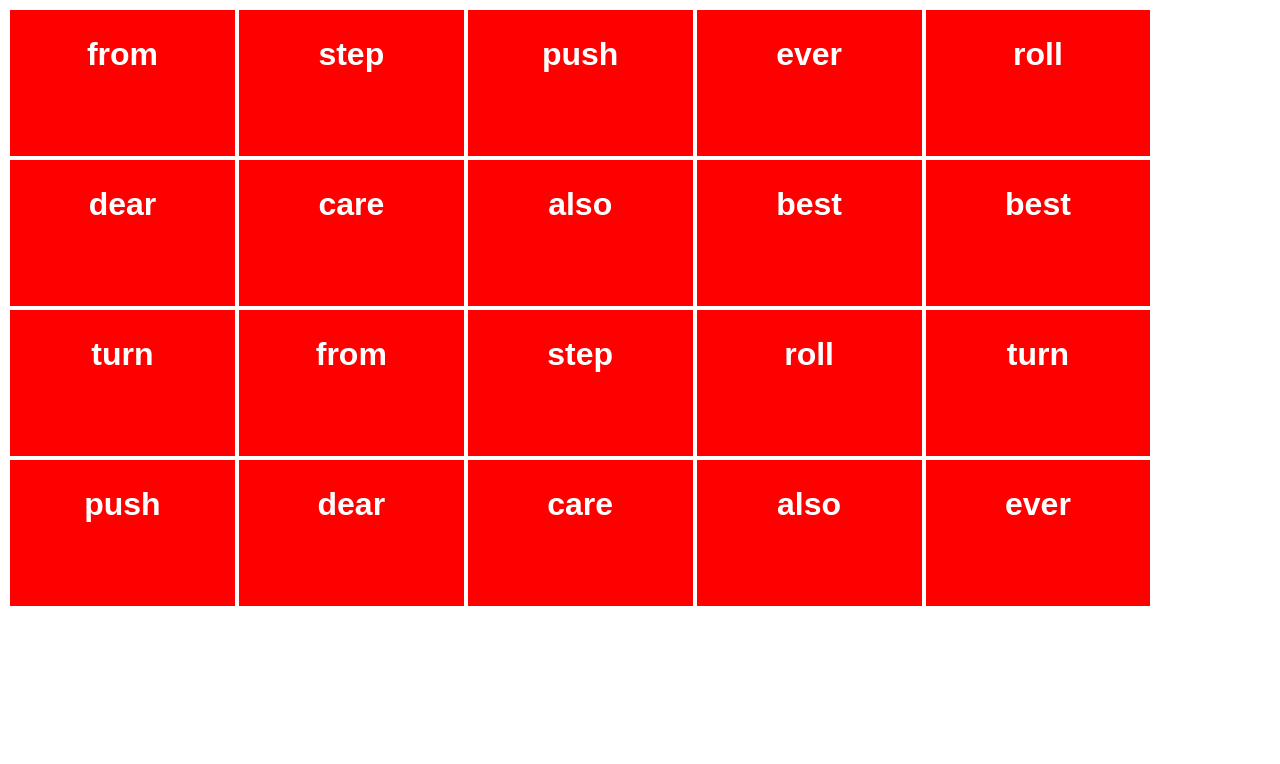
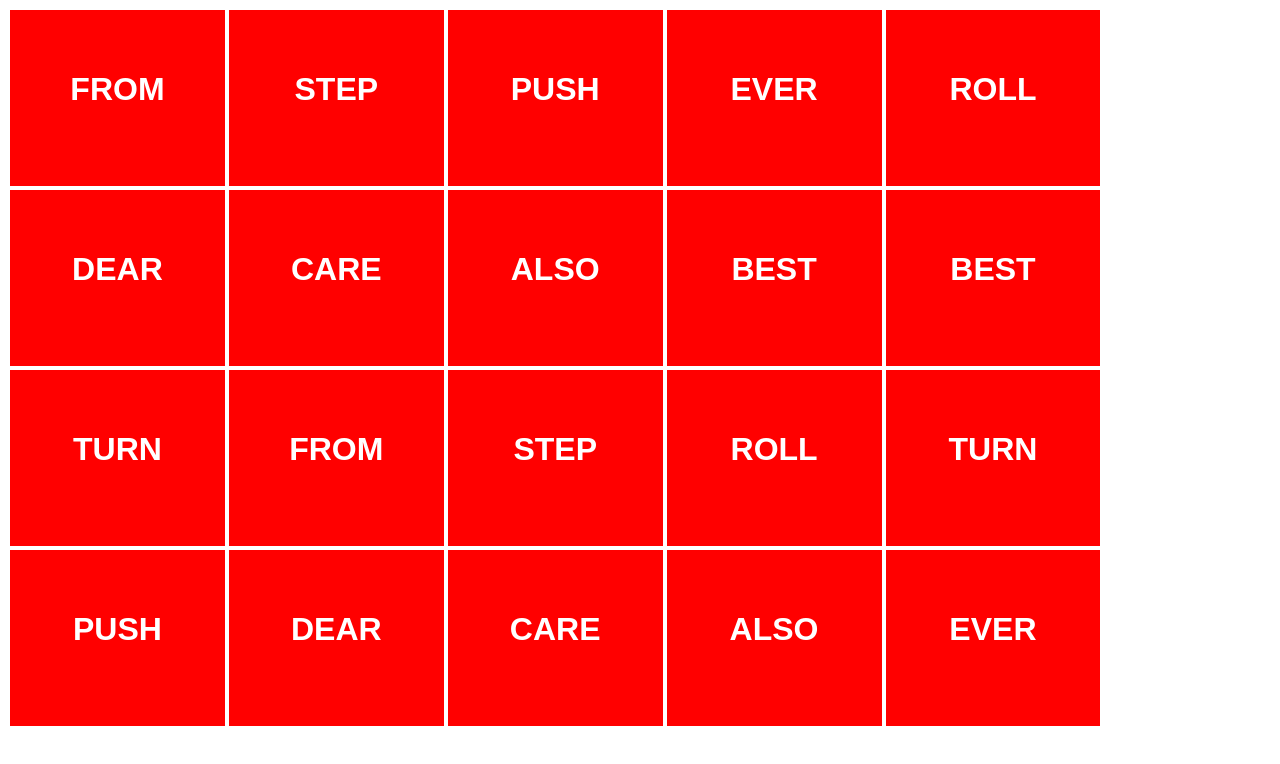
Before and after one commit to mayaviust/coloredmemory, a plain HTML site: page A/game.html in a window 1280 px wide. Both pictures are taken after a click on the button "Start". Drawn offline with nearby package versions, Linux system fonts and the light colour scheme.

Commit message:
letter into caps & text in middle
logic.js
toUpperCase()

visual.css
padding 40 0 0 0

```diff
--- a/A/logic.js
+++ b/A/logic.js
@@ -30,16 +30,16 @@ var card = function(word, id, isFaceUp) {
 
 //words array
 var words = [
-    "also",
-    "step",
-    "turn",
-    "roll",
-    "best",
-    "care",
-    "dear",
-    "from",
-    "push",
-    "ever"
+    "also".toUpperCase(),
+    "step".toUpperCase(),
+    "turn".toUpperCase(),
+    "roll".toUpperCase(),
+    "best".toUpperCase(),
+    "care".toUpperCase(),
+    "dear".toUpperCase(),
+    "from".toUpperCase(),
+    "push".toUpperCase(),
+    "ever".toUpperCase()
 ];
 
 var cards = [new card('temp')];
--- a/A/visuals.css
+++ b/A/visuals.css
@@ -22,7 +22,7 @@ body {
   float: left;
   width: 17%;
   height: 17%;
-  padding: 5px;
+  padding: 40 0 0 0;
   text-align: center;
   display: block;
   position: relative;
--- a/B/visuals.css
+++ b/B/visuals.css
@@ -22,7 +22,7 @@ body {
   float: left;
   width: 17%;
   height: 17%;
-  padding: 5px;
+  padding: 40 0 0 0;
   text-align: center;
   display: block;
   position: relative;
```
Also changed, not shown: B/logic.js (+10 -10 lines).
